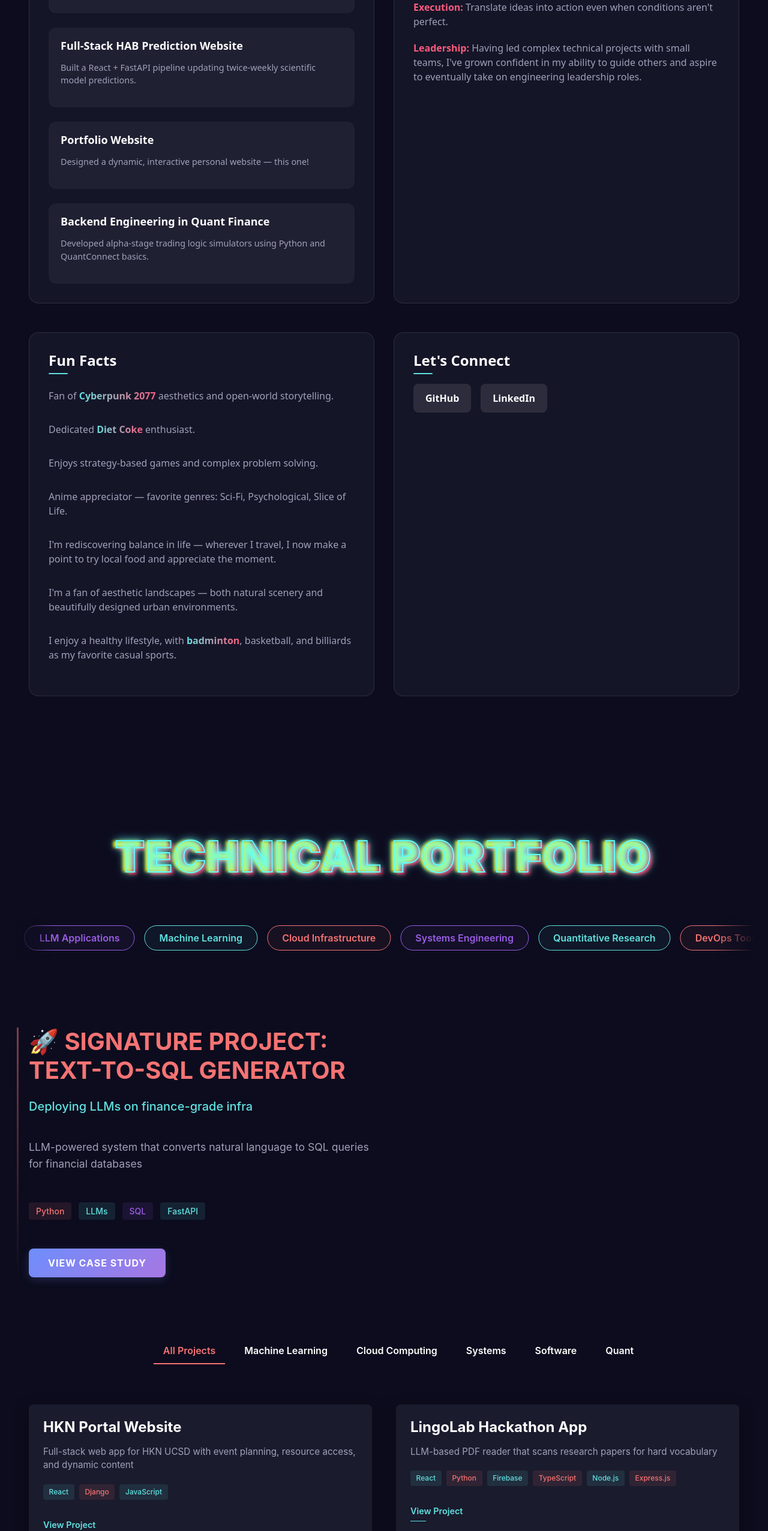
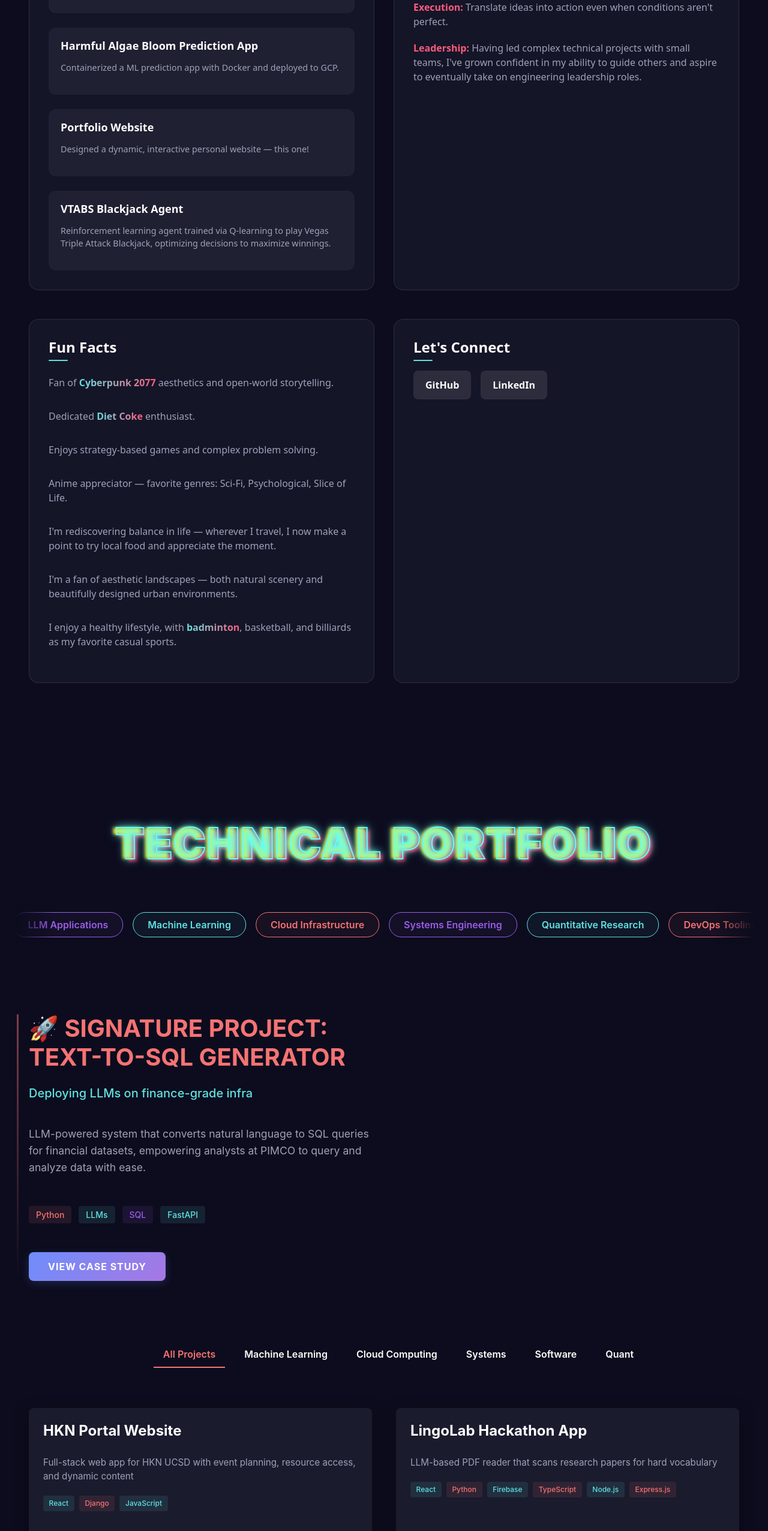
Before and after one commit to OscarKhaing/oscarkhaing.github.io, a React (Vite) app: page / in a window 1280 px wide. Shown: the part 2213-4766 px from the top of the page at 60% size. Built offline with nearby package versions, Linux system fonts and the light colour scheme.

Commit message:
added blackjack agent project, fix redirection links, align view-project button

```diff
--- a/src/components/About.tsx
+++ b/src/components/About.tsx
@@ -134,7 +134,13 @@ const About = () => {
             <div className="grid-cell projects-overview">
               <div className="projects-header">
                 <h2>Select Projects</h2>
-                <a href="/portfolio" className="view-all-btn">View All Projects</a>
+                <a href="#portfolio" onClick={(e) => {
+                  e.preventDefault();
+                  const element = document.getElementById('portfolio');
+                  if (element) {
+                    element.scrollIntoView({ behavior: 'smooth' });
+                  }
+                }} className="view-all-btn">View All Projects</a>
               </div>
               <div className="project-list">
                 <div className="mini-project">
@@ -143,8 +149,8 @@ const About = () => {
                 </div>
 
                 <div className="mini-project">
-                  <h3>Full-Stack HAB Prediction Website</h3>
-                  <p>Built a React + FastAPI pipeline updating twice-weekly scientific model predictions.</p>
+                  <h3>Harmful Algae Bloom Prediction App</h3>
+                  <p>Containerized a ML prediction app with Docker and deployed to GCP.</p>
                 </div>
 
                 <div className="mini-project">
@@ -153,8 +159,8 @@ const About = () => {
                 </div>
 
                 <div className="mini-project">
-                  <h3>Backend Engineering in Quant Finance</h3>
-                  <p>Developed alpha-stage trading logic simulators using Python and QuantConnect basics.</p>
+                  <h3>VTABS Blackjack Agent</h3>
+                  <p>Reinforcement learning agent trained via Q-learning to play Vegas Triple Attack Blackjack, optimizing decisions to maximize winnings.</p>
                 </div>
               </div>
             </div>
--- a/src/pages/PortfolioPage.tsx
+++ b/src/pages/PortfolioPage.tsx
@@ -80,7 +80,7 @@ const PortfolioPage: React.FC = () => {
     {
       id: 1,
       title: 'Text-to-SQL Generator',
-      description: 'LLM-powered system that converts natural language to SQL queries for financial databases',
+      description: 'LLM-powered system that converts natural language to SQL queries for financial datasets, empowering analysts at PIMCO to query and analyze data with ease.',
       imageUrl: '',
       category: 'machine-learning',
       featured: true,
@@ -172,83 +172,16 @@ const PortfolioPage: React.FC = () => {
       technologies: [techList.mysql, techList.nodejs, techList.express, techList.react],
       projectUrl: '',
     },
-
-
-
-
-    // {
-    //   id: 1,
-    //   title: 'Text-to-SQL Generator',
-    //   description: 'LLM-powered system that converts natural language to SQL queries for financial databases',
-    //   imageUrl: 'https://placehold.co/600x400/202060/60FFFF',
-    //   category: 'machine-learning',
-    //   featured: true,
-    //   technologies: [techList.python, techList.llm, techList.sql, techList.fastapi],
-    //   projectUrl: '/projects/text-to-sql',
-    // },
-    // {
-    //   id: 2,
-    //   title: 'Neural Networks Lab',
-    //   description: 'Deep learning research and implementation for vision tasks',
-    //   imageUrl: 'https://placehold.co/600x400/252525/FFF000',
-    //   category: 'machine-learning',
-    //   technologies: [techList.python, techList.tensorflow, techList.pytorch],
-    //   projectUrl: '/projects/neural-networks',
-    // },
-    // {
-    //   id: 3,
-    //   title: 'Computer Vision Pipeline',
-    //   description: 'Object detection and recognition systems with real-time processing',
-    //   imageUrl: 'https://placehold.co/600x400/252525/60FFFF',
-    //   category: 'machine-learning',
-    //   technologies: [techList.python, techList.pytorch, techList.openai],
-    //   projectUrl: '/projects/computer-vision',
-    // },
-    // {
-    //   id: 4,
-    //   title: 'AWS Infrastructure',
-    //   description: 'Scalable cloud architecture design for high-availability systems',
-    //   imageUrl: 'https://placehold.co/600x400/252525/FFF000',
-    //   category: 'cloud-computing',
-    //   technologies: [techList.aws, techList.terraform, techList.docker],
-    //   projectUrl: '/projects/aws-infrastructure',
-    // },
-    // {
-    //   id: 5,
-    //   title: 'Kubernetes Deployment',
-    //   description: 'Container orchestration and management for microservices',
-    //   imageUrl: 'https://placehold.co/600x400/252525/60FFFF',
-    //   category: 'cloud-computing',
-    //   technologies: [techList.kubernetes, techList.docker, techList.golang],
-    //   projectUrl: '/projects/kubernetes',
-    // },
-    // {
-    //   id: 6,
-    //   title: 'Distributed Systems',
-    //   description: 'Fault-tolerant system design with asynchronous messaging',
-    //   imageUrl: 'https://placehold.co/600x400/252525/FFF000',
-    //   category: 'systems',
-    //   technologies: [techList.golang, techList.cpp, techList.kafka],
-    //   projectUrl: '/projects/distributed-systems',
-    // },
-    // {
-    //   id: 7,
-    //   title: 'Portfolio Website',
-    //   description: 'Modern, interactive personal showcase with React and animations',
-    //   imageUrl: 'https://placehold.co/600x400/252525/60FFFF',
-    //   category: 'software',
-    //   technologies: [techList.react, techList.typescript, techList.nodejs],
-    //   projectUrl: '/projects/portfolio',
-    // },
-    // {
-    //   id: 8,
-    //   title: 'Algorithmic Trading',
-    //   description: 'High-frequency trading systems and quant strategies',
-    //   imageUrl: 'https://placehold.co/600x400/252525/FFF000',
-    //   category: 'quant',
-    //   technologies: [techList.python, techList.cpp, techList.pandas],
-    //   projectUrl: '/projects/algo-trading',
-    // },
+    {
+      id: 10,
+      title: 'VTABS Blackjack Agent',
+      description: 'Reinforcement learning agent trained via Q-learning to play Vegas Triple Attack Blackjack Switch, optimizing betting and in-game actions using a decision network to maximize winnings and minimize busts under uncertainty',
+      imageUrl: '',
+      category: 'quant',
+      featured: false,
+      technologies: [techList.python, techList['scikit-learn'], techList.pandas],
+      projectUrl: '',
+    },
   ];
 
   const filteredProjects = activeCategory === 'all'
--- a/src/pages/PortfolioPage/components/ProjectGrid.css
+++ b/src/pages/PortfolioPage/components/ProjectGrid.css
@@ -1,4 +1,3 @@
-
 /* =================== */
 /* PROJECT GRID SECTION */
 /* =================== */
@@ -28,6 +27,8 @@
   box-shadow: 0 10px 30px rgba(0, 0, 0, 0.3);
   position: relative;
   transition: transform 0.3s ease, box-shadow 0.3s ease;
+  display: flex;
+  flex-direction: column;
 }
 
 .cp-project-card:hover {
@@ -75,6 +76,13 @@
   padding: 1.5rem;
   position: relative;
   z-index: 3;
+  flex: 1;
+  display: flex;
+  flex-direction: column;
+}
+
+.cp-card-content-full {
+  height: 100%;
 }
 
 .cp-card-title {
@@ -120,13 +128,6 @@
   color: var(--cp-primary);
 }
 
-
-
-
-
-
-
-
 .cp-card-button {
   position: relative;
   display: inline-block;
@@ -136,6 +137,9 @@
   font-size: 0.9rem;
   padding: 0.4rem 0;
   overflow: hidden;
+  margin-top: auto;
+  align-self: flex-start;
+  width: auto;
 }
 
 .cp-card-button::after {
```
Also changed, not shown: 1 other file (tests, documents, lock files or other folders).
